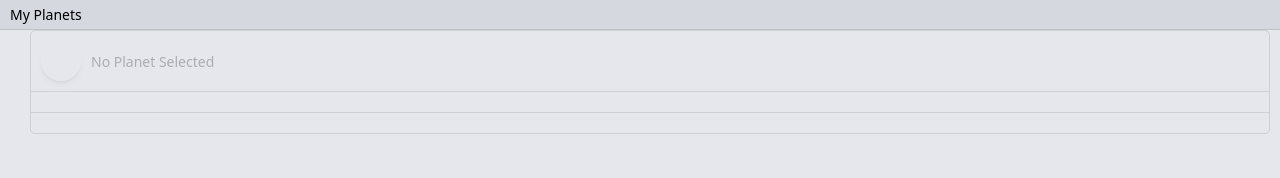
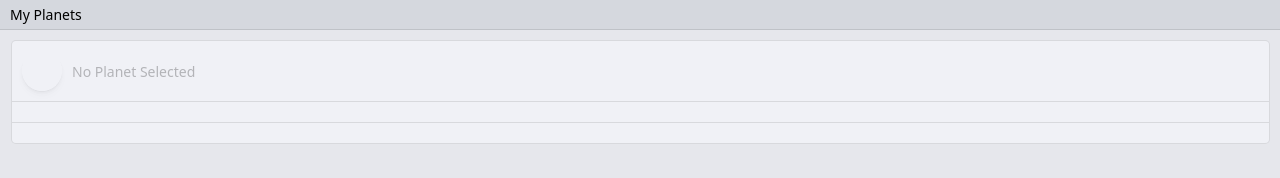
Before and after one commit to livid/planet-web, a plain HTML site: page index.html in a window 1280 px wide. Drawn offline with Linux system fonts and the light colour scheme; no server answers.

Commit message:
Better use of color and spacing

```diff
--- a/css/style.css
+++ b/css/style.css
@@ -1,7 +1,7 @@
 :root {
   --text-secondary-color: rgba(0, 0, 0, 0.5);
   --border-color: rgba(0, 0, 0, 0.1);
-  --hover-color: rgba(255, 255, 255, 0.35);
+  --hover-color: rgba(255, 255, 255, 0.45);
   --content-max-width: 320px;
   --content-min-width: 280px;
   --gap: 10px;
@@ -17,6 +17,7 @@
 
   --top-bar-color: #d5d8de;
   --body-color: #e6e7ec;
+  --main-area-color: #f0f1f6;
 }
 
 html {
@@ -52,17 +53,16 @@ body::-webkit-scrollbar {
 #content {
   padding: 0px;
   display: flex;
-  align-items: baseline;
+  align-items: flex-start;
 }
 
 .planets {
   display: flex;
   flex-direction: column;
   align-items: center;
-  padding: var(--gap);
-  gap: var(--gap);
   margin-left: calc(env(safe-area-inset-left));
-  max-height: calc(100vh - 30px);
+  max-height: calc(100vh - 31px - env(safe-area-inset-top) - env(safe-area-inset-bottom));
+  border-right: 1px solid var(--border-color);
   overflow-y: auto;
   scrollbar-width: thin;
   scrollbar-color: var(--border-color) var(--body-color);
@@ -76,8 +76,7 @@ body::-webkit-scrollbar {
   flex-wrap: wrap;
   justify-content: center;
   align-items: center;
-  border: 1px solid var(--border-color);
-  border-radius: 5px;
+  border-bottom: 1px solid var(--border-color);
   width: 100%;
   max-width: var(--content-max-width);
   min-width: var(--content-min-width);
@@ -126,14 +125,15 @@ body::-webkit-scrollbar {
 
 .planet-details {
   box-sizing: border-box;
-  margin: 0px auto 0px auto;
   display: flex;
   flex-direction: column;
   width: 100%;
   flex: 1;
+  background-color: var(--main-area-color);
   border: 1px solid var(--border-color);
   border-radius: 5px;
   box-sizing: border-box;
+  margin-top: var(--gap);
   margin-bottom: var(--gap);
   margin-right: calc(env(safe-area-inset-right) + var(--gap));
   margin-left: var(--gap);
```
